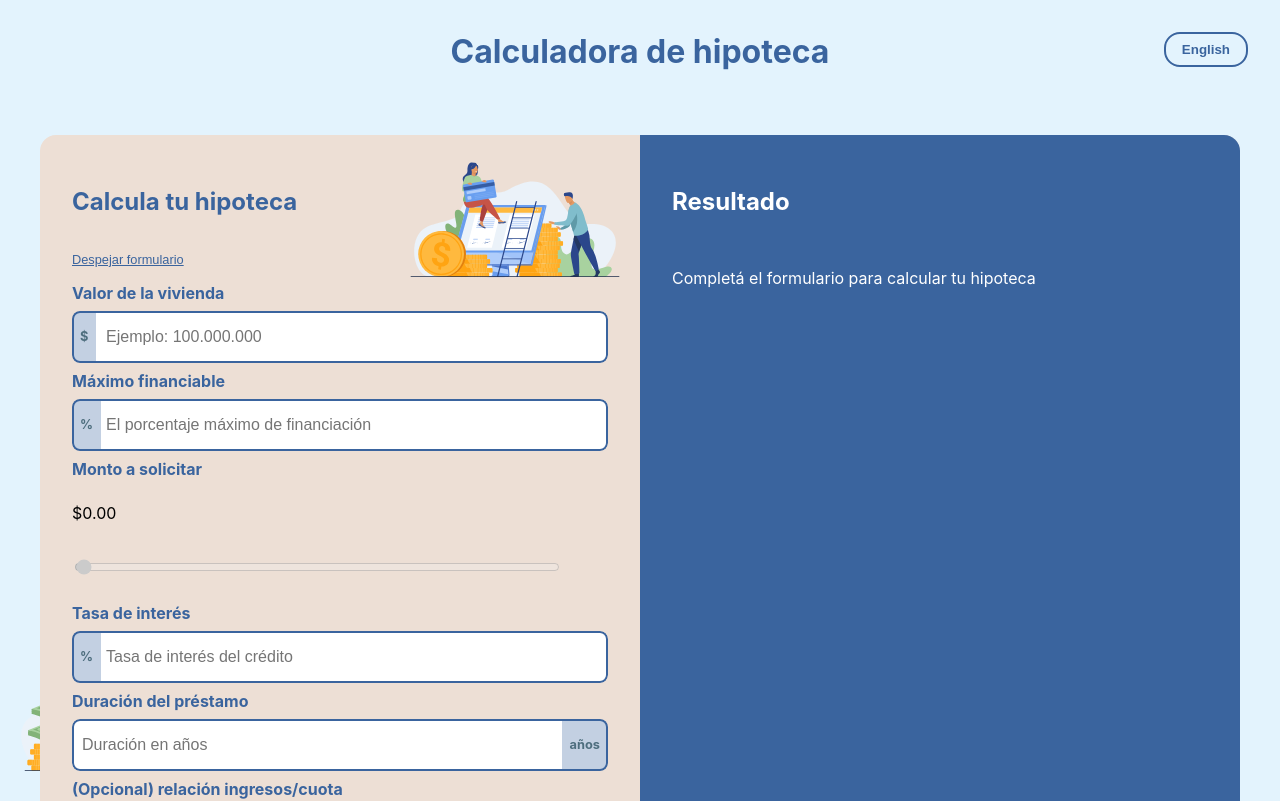
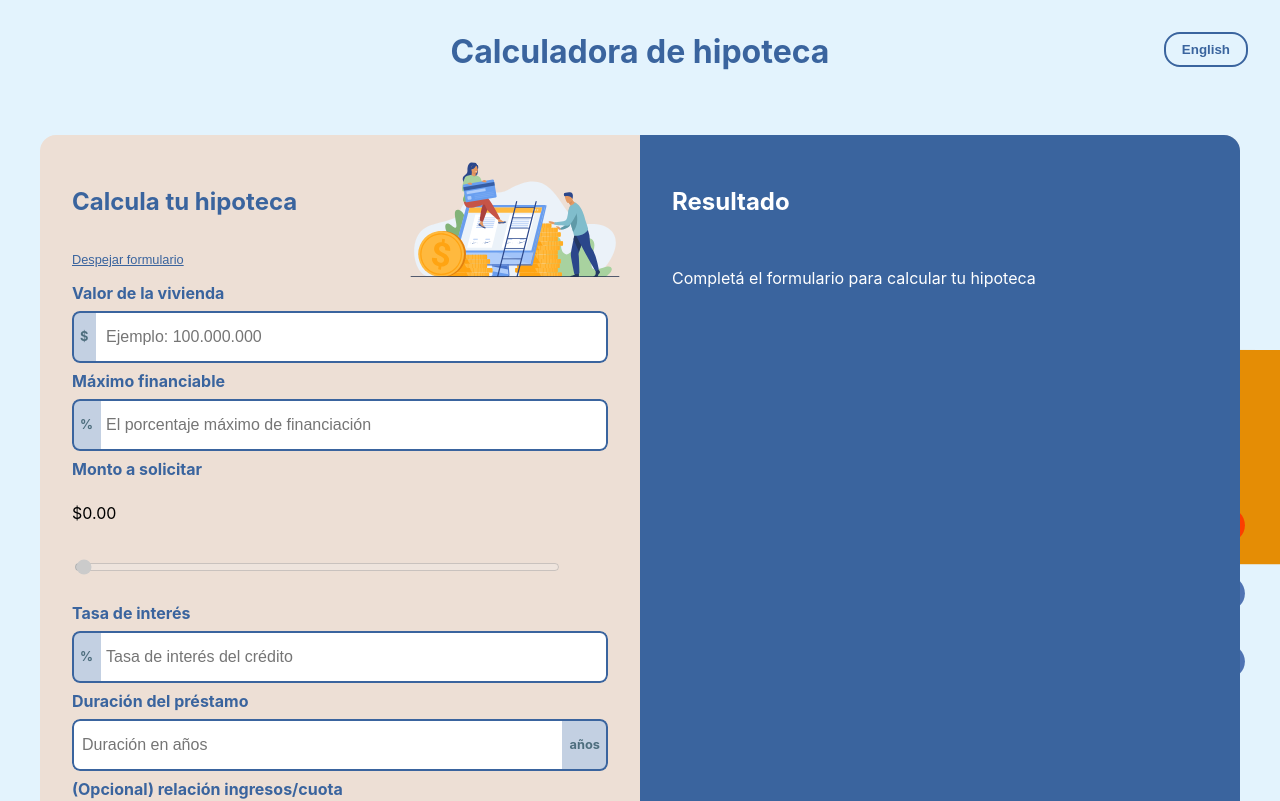
Before and after one commit to soype/hipoteca, a React (Create React App) app: page / in a window 1280 px wide. Shown: the top 801 px of the page. Built offline with nearby package versions, Linux system fonts and the light colour scheme.

Commit message:
Add dot and adjust big screen sizes

```diff
--- a/src/App.scss
+++ b/src/App.scss
@@ -3,10 +3,13 @@
 
 .App{
   position: relative;
-  height: 100vh;
   width: 100%;
   background-color: $background-light;
   display: flex;
   flex-direction: column;
   justify-content: space-between;
+
+  @media all and (min-height: 1000px){
+    height: 100vh;
+  }
 }
--- a/src/Components/Mortgage/Mortgage.js
+++ b/src/Components/Mortgage/Mortgage.js
@@ -8,6 +8,7 @@ import Calculator from "./Calculator/Calculator";
 import Results from "./Results/Results";
 
 import { ReactComponent as BankLoan } from "../../assets/bank-loan.svg";
+import { ReactComponent as Dot } from "../../assets/dot.svg";
 
 export default function Mortgage() {
   const [result, setResult] = useState({});
@@ -45,7 +46,6 @@ export default function Mortgage() {
           <Results data={data.results} result={result}></Results>
         </div>
       </div>
-      <BankLoan className={styles.bank} />
       <footer className={styles.footer}>
         <div className={styles.footer__content}>
           <div className={styles.footer__content__left}></div>
@@ -59,6 +59,8 @@ export default function Mortgage() {
           </div>
         </div>
       </footer>
+      <BankLoan className={styles.bank} />
+      <Dot className={styles.dot} />
     </>
   );
 }
--- a/src/Components/Mortgage/Mortgage.module.scss
+++ b/src/Components/Mortgage/Mortgage.module.scss
@@ -141,3 +141,11 @@
       display: block;
     }
 }
+
+.dot{
+    position: absolute;
+    top: 30%;
+    right: 0;
+    z-index: 0;
+
+}
```
Also changed, not shown: src/assets/dot.svg (added).
